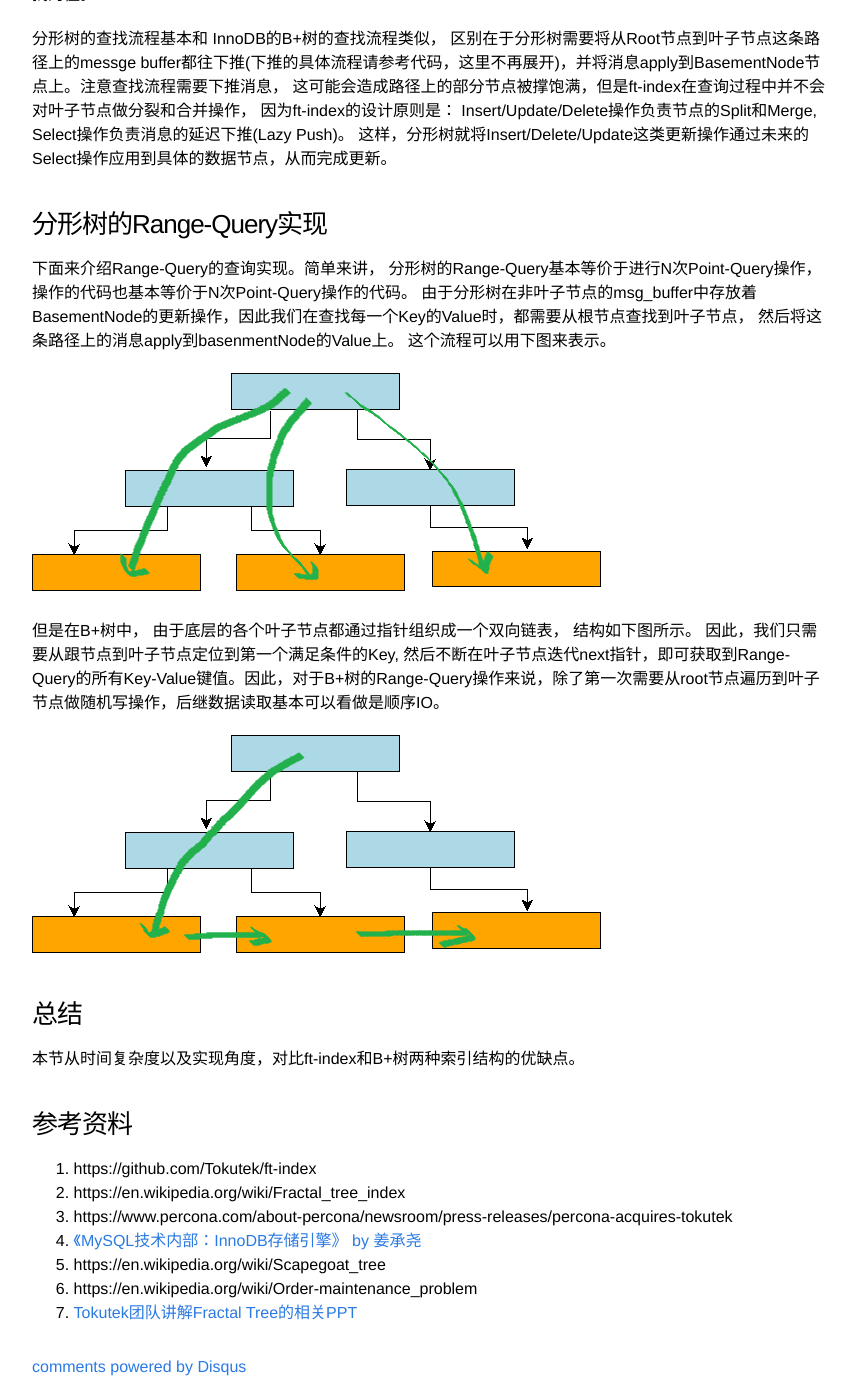
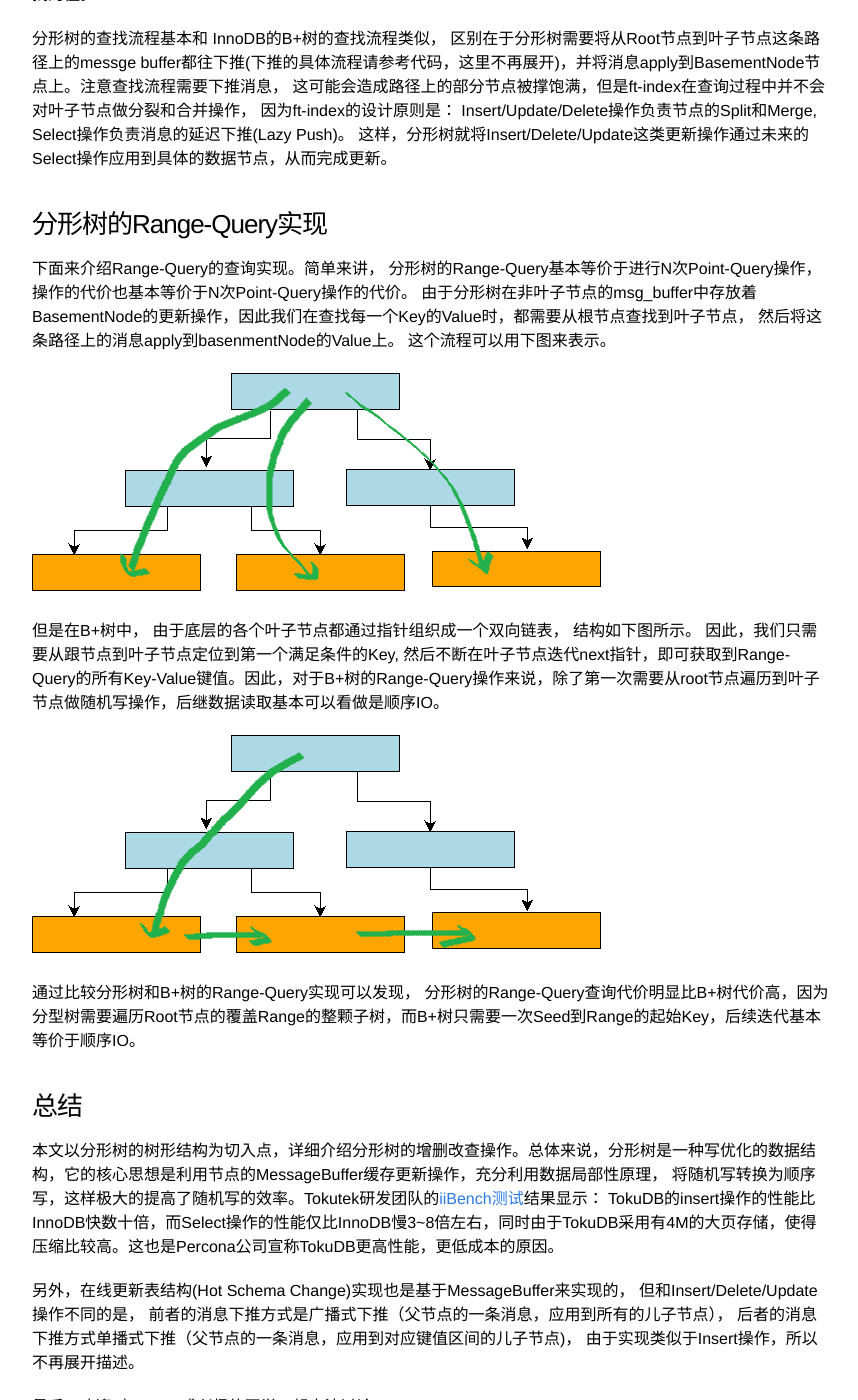
Before and after one commit to SteNicholas/openinx.github.io, a Jekyll site: the page built from _posts/2015-11-25-ft-index-implement.md, in a window 1280 px wide and 1400 px high, scrolled down 4244 px. Shown: the whole window, without its empty margins (208-1066 px from the left). Built offline with Jekyll 4.4.1, drawn with Linux system fonts in a browser that asks for light colours; Markdown is read by kramdown in place of the engine named in the settings; comment, search, counter and statistics services are not loaded; some of the changed text lies outside the part shown.

Commit message:
add tail summary

```diff
--- a/_posts/2015-11-25-ft-index-implement.md
+++ b/_posts/2015-11-25-ft-index-implement.md
@@ -85,7 +85,7 @@ Update/Delete操作的情况和Insert操作的情况类似， 但是需要特别
 分形树的查找流程基本和 InnoDB的B+树的查找流程类似， 区别在于分形树需要将从Root节点到叶子节点这条路径上的messge buffer都往下推(下推的具体流程请参考代码，这里不再展开)，并将消息apply到BasementNode节点上。注意查找流程需要下推消息， 这可能会造成路径上的部分节点被撑饱满，但是ft-index在查询过程中并不会对叶子节点做分裂和合并操作， 因为ft-index的设计原则是： Insert/Update/Delete操作负责节点的Split和Merge, Select操作负责消息的延迟下推(Lazy Push)。 这样，分形树就将Insert/Delete/Update这类更新操作通过未来的Select操作应用到具体的数据节点，从而完成更新。
 
 ### 分形树的Range-Query实现
-下面来介绍Range-Query的查询实现。简单来讲， 分形树的Range-Query基本等价于进行N次Point-Query操作，操作的代码也基本等价于N次Point-Query操作的代码。  由于分形树在非叶子节点的msg_buffer中存放着BasementNode的更新操作，因此我们在查找每一个Key的Value时，都需要从根节点查找到叶子节点， 然后将这条路径上的消息apply到basenmentNode的Value上。 这个流程可以用下图来表示。
+下面来介绍Range-Query的查询实现。简单来讲， 分形树的Range-Query基本等价于进行N次Point-Query操作，操作的代价也基本等价于N次Point-Query操作的代价。  由于分形树在非叶子节点的msg_buffer中存放着BasementNode的更新操作，因此我们在查找每一个Key的Value时，都需要从根节点查找到叶子节点， 然后将这条路径上的消息apply到basenmentNode的Value上。 这个流程可以用下图来表示。
 
 ![Alt txt](/images/tokudb/ft-index-push-down.png)
 
@@ -93,9 +93,15 @@ Update/Delete操作的情况和Insert操作的情况类似， 但是需要特别
 
 ![Alt txt](/images/tokudb/innodb-index-search.png)
 
+通过比较分形树和B+树的Range-Query实现可以发现， 分形树的Range-Query查询代价明显比B+树代价高，因为分型树需要遍历Root节点的覆盖Range的整颗子树，而B+树只需要一次Seed到Range的起始Key，后续迭代基本等价于顺序IO。
+
 ### 总结
 
-本节从时间复杂度以及实现角度，对比ft-index和B+树两种索引结构的优缺点。
+本文以分形树的树形结构为切入点，详细介绍分形树的增删改查操作。总体来说，分形树是一种写优化的数据结构，它的核心思想是利用节点的MessageBuffer缓存更新操作，充分利用数据局部性原理， 将随机写转换为顺序写，这样极大的提高了随机写的效率。Tokutek研发团队的[iiBench测试](test-link)结果显示： TokuDB的insert操作的性能比InnoDB快数十倍，而Select操作的性能仅比InnoDB慢3~8倍左右，同时由于TokuDB采用有4M的大页存储，使得压缩比较高。这也是Percona公司宣称TokuDB更高性能，更低成本的原因。
+
+另外，在线更新表结构(Hot Schema Change)实现也是基于MessageBuffer来实现的， 但和Insert/Delete/Update操作不同的是， 前者的消息下推方式是广播式下推（父节点的一条消息，应用到所有的儿子节点）， 后者的消息下推方式单播式下推（父节点的一条消息，应用到对应键值区间的儿子节点)， 由于实现类似于Insert操作，所以不再展开描述。
+
+最后，欢迎对ft-index感兴趣的同学一起交流讨论。
 
 ### 参考资料
 
```
Also changed, not shown: 1 other file.
